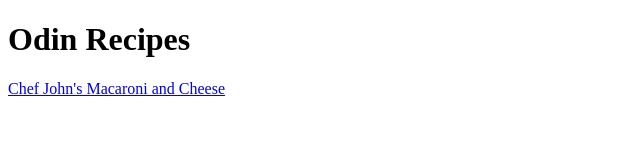
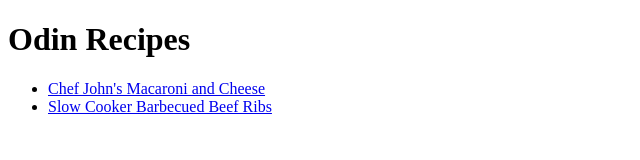
Before and after one commit to Nerdy-Nurse/odin-recipes, a plain HTML site: page index.html in a window 1280 px wide. Shown: the whole page, without its empty margins (0-640 px from the left). Drawn offline with Linux system fonts and the light colour scheme.

Commit message:
Create recipe page ribs.html and linked to index.html

```diff
--- a/index.html
+++ b/index.html
@@ -6,6 +6,9 @@
     </head>
     <body>
         <h1>Odin Recipes</h1>
-        <a href="./recipes/macandcheese.html">Chef John's Macaroni and Cheese</a>
+        <ul>
+            <li><a href="./recipes/macandcheese.html">Chef John's Macaroni and Cheese</a></li>
+            <li><a href="./recipes/ribs.html">Slow Cooker Barbecued Beef Ribs</a></li>
+        </ul>
     </body>
 </html>
```
Also changed, not shown: recipes/ribs.html (added, +11 -0 lines).
